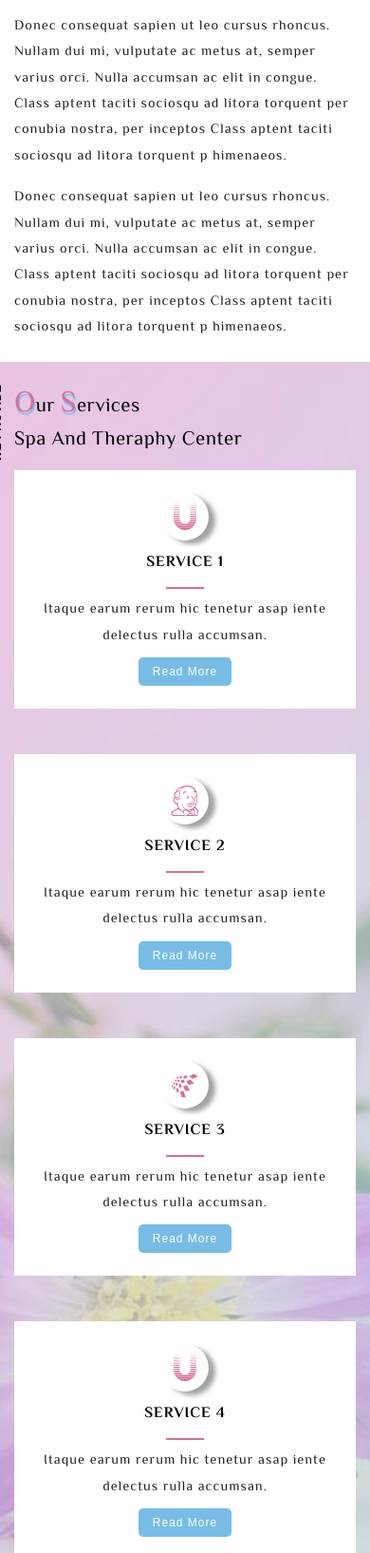
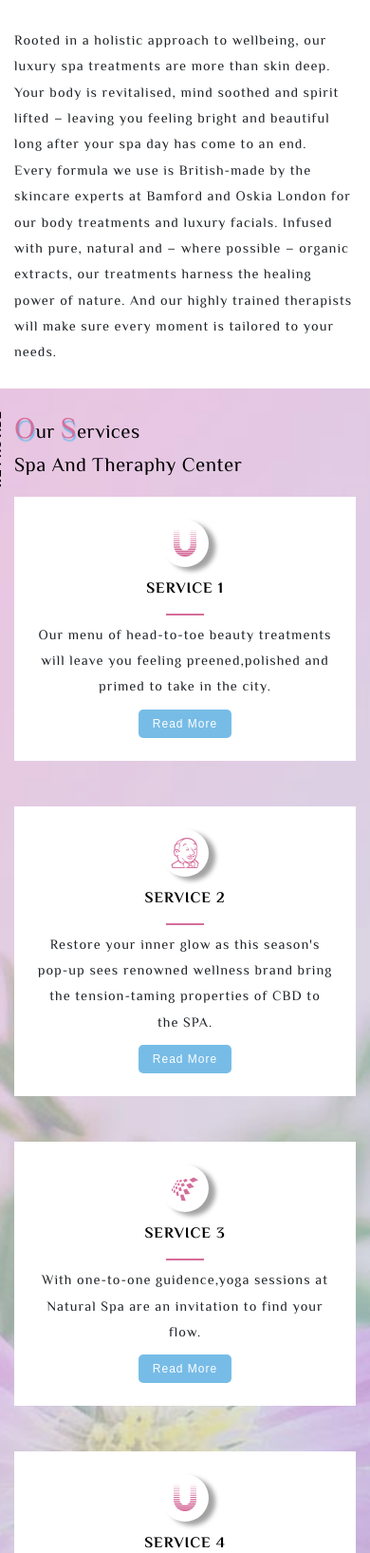
Before and after one commit to Veenaragoti/OIBSIP_Task1, a plain HTML site: page services.html in a window 390 px wide. Shown: the part 365-2000 px from the top of the page at 95% size. Drawn offline with Linux system fonts and the light colour scheme; a web font is replaced by a local one.

Commit message:
Update services.html

```diff
--- a/services.html
+++ b/services.html
@@ -39,10 +39,7 @@ SmartPhone Compatible web template, free WebDesigns for Nokia, Samsung, LG, Sony
                             NS
                         </a>
                     </h1>
-                    <button class="navbar-toggler" type="button" data-toggle="collapse" data-target="#navbarSupportedContent" aria-controls="navbarSupportedContent"
-                        aria-expanded="false" aria-label="Toggle navigation">
-                        <span class="navbar-toggler-icon"></span>
-                    </button>
+
                     <div class="collapse navbar-collapse" id="navbarSupportedContent">
                         <ul class="navbar-nav ml-lg-auto text-center align-items-center">
                             <li class="nav-item mr-lg-3 mt-lg-0 mt-3">
@@ -69,22 +66,7 @@ SmartPhone Compatible web template, free WebDesigns for Nokia, Samsung, LG, Sony
                             <li class="nav-item mr-lg-3 mt-lg-0 mt-3">
                                 <a class="nav-link" href="contact.html">contact</a>
                             </li>
-                            <li class="nav-item  position-relative">
-                                <a href="#menu" id="toggle">
-                                    <span></span>
-                                </a>
-                                <div id="menu">
-                                    <ul>
 
-                                        <li class="nav-item">
-                                            <a href="typo.html" class="nav-link text-dark">Typography</a>
-                                        </li>
-                                        <li class="nav-item">
-                                            <a href="error.html" class="nav-link text-dark">404</a>
-                                        </li>
-                                    </ul>
-                                </div>
-                            </li>
                         </ul>
                     </div>
                 </div>
@@ -117,12 +99,14 @@ SmartPhone Compatible web template, free WebDesigns for Nokia, Samsung, LG, Sony
 
                     </div>
                     <div class="col-lg-7 mt-lg-0 mt-3 px-lg-5">
-                        <p>Donec consequat sapien ut leo cursus rhoncus. Nullam dui mi, vulputate ac metus at, semper varius
-                            orci. Nulla accumsan ac elit in congue. Class aptent taciti sociosqu ad litora torquent per conubia
-                            nostra, per inceptos Class aptent taciti sociosqu ad litora torquent p himenaeos.</p>
-                        <p class="mt-3">Donec consequat sapien ut leo cursus rhoncus. Nullam dui mi, vulputate ac metus at, semper varius
-                            orci. Nulla accumsan ac elit in congue. Class aptent taciti sociosqu ad litora torquent per conubia
-                            nostra, per inceptos Class aptent taciti sociosqu ad litora torquent p himenaeos.</p>
+                        <p class="mt-3">Rooted in a holistic approach to wellbeing, our luxury spa
+                            treatments are more than skin deep. Your body is revitalised, mind soothed
+                            and spirit lifted – leaving you feeling bright and beautiful long after your
+                            spa day has come to an end.</p><p>Every formula we use is British-made by the skincare
+                            experts at Bamford and Oskia London for our body treatments and luxury facials.
+                            Infused with pure, natural and – where possible – organic extracts, our treatments
+                            harness the healing power of nature. And our highly trained therapists will make sure
+                            every moment is tailored to your needs.</p>
                     </div>
                 </div>
             </div>
@@ -146,7 +130,8 @@ SmartPhone Compatible web template, free WebDesigns for Nokia, Samsung, LG, Sony
                             <h4>Service 1
                             </h4>
                             <span></span>
-                            <p>Itaque earum rerum hic tenetur asap iente delectus rulla accumsan.</p>
+                            <p>Our menu of head-to-toe beauty treatments
+                                will leave you feeling preened,polished and primed to take in the city.</p>
                             <a href="services.html" class="service-btn">read more</a>
                         </div>
                     </div>
@@ -156,7 +141,8 @@ SmartPhone Compatible web template, free WebDesigns for Nokia, Samsung, LG, Sony
                             <h4>Service 2
                             </h4>
                             <span></span>
-                            <p>Itaque earum rerum hic tenetur asap iente delectus rulla accumsan.</p>
+                            <p>Restore your inner glow as this season's pop-up sees
+                                renowned wellness brand bring the tension-taming properties of CBD to the SPA.</p>
                             <a href="services.html" class="service-btn">read more</a>
                         </div>
                     </div>
@@ -166,7 +152,7 @@ SmartPhone Compatible web template, free WebDesigns for Nokia, Samsung, LG, Sony
                             <h4>Service 3
                             </h4>
                             <span></span>
-                            <p>Itaque earum rerum hic tenetur asap iente delectus rulla accumsan.</p>
+                            <p>With one-to-one guidence,yoga sessions at Natural Spa are an invitation to find your flow.</p>
                             <a href="services.html" class="service-btn">read more</a>
                         </div>
                     </div>
@@ -176,7 +162,8 @@ SmartPhone Compatible web template, free WebDesigns for Nokia, Samsung, LG, Sony
                             <h4>Service 4
                             </h4>
                             <span></span>
-                            <p>Itaque earum rerum hic tenetur asap iente delectus rulla accumsan.</p>
+                            <p>Introducing the UK's most advanced clinical facial,the iS clinicalFire & Ice facial
+                                is a rejuvenating treatment that is renowned for it's clinically proven outstanding results.</p>
                             <a href="services.html" class="service-btn">read more</a>
                         </div>
                     </div>
@@ -197,9 +184,7 @@ SmartPhone Compatible web template, free WebDesigns for Nokia, Samsung, LG, Sony
                                 <span class="title-pos">we provide</span>
                             </h3>
                             <p class="mt-5">
-                                Donec consequat sapien ut leo cursus rhoncus. Nullam dui mi, vulputate ac metus at, semper varius orci. Nulla accumsan ac
-                                elit in congue. Class aptent taciti sociosqu ad litora torquent per conubia nostra, per inceptos
-                                Class aptent taciti sociosqu ad litora torquent p himenaeos.
+                               Radiating,Rejuvenating and replenishing skin care services
                             </p>
                             <img src="images/girl.png" alt="" class="img-fluid" />
                         </div>
@@ -211,10 +196,11 @@ SmartPhone Compatible web template, free WebDesigns for Nokia, Samsung, LG, Sony
                                     <span class="fas fa-angle-right"></span>
                                 </div>
                                 <div class="col-10">
-                                    <h6>sapiente</h6>
+
                                     <h5>Service 1</h5>
                                     <p>
-                                        Itaque earum rerum hic tenetur a sapiente delectusum hic tenetur a sapiente delectus reiciendis maiores.
+                                        Our menu of head-to-toe beauty treatments
+                                will leave you feeling preened,polished and primed to take in the city.
                                     </p>
                                 </div>
                             </div>
@@ -225,10 +211,11 @@ SmartPhone Compatible web template, free WebDesigns for Nokia, Samsung, LG, Sony
                                     <span class="fas fa-angle-right"></span>
                                 </div>
                                 <div class="col-10">
-                                    <h6>sapiente</h6>
+
                                     <h5>Service 2</h5>
                                     <p>
-                                        Itaque earum rerum hic tenetur a sapiente delectusum hic tenetur a sapiente delectus reiciendis maiores.
+                                        Restore your inner glow as this season's pop-up sees
+                                renowned wellness brand bring the tension-taming properties of CBD to the SPA.
                                     </p>
                                 </div>
                             </div>
@@ -239,10 +226,10 @@ SmartPhone Compatible web template, free WebDesigns for Nokia, Samsung, LG, Sony
                                     <span class="fas fa-angle-right"></span>
                                 </div>
                                 <div class="col-10">
-                                    <h6>sapiente</h6>
+
                                     <h5>Service 3</h5>
                                     <p>
-                                        Itaque earum rerum hic tenetur a sapiente delectusum hic tenetur a sapiente delectus reiciendis maiores.
+                                        With one-to-one guidence,yoga sessions at Natural Spa are an invitation to find your flow.
                                     </p>
                                 </div>
                             </div>
@@ -253,10 +240,11 @@ SmartPhone Compatible web template, free WebDesigns for Nokia, Samsung, LG, Sony
                                     <span class="fas fa-angle-right"></span>
                                 </div>
                                 <div class="col-10">
-                                    <h6>sapiente</h6>
+
                                     <h5>Service 4</h5>
                                     <p>
-                                        Itaque earum rerum hic tenetur a sapiente delectusum hic tenetur a sapiente delectus reiciendis maiores.
+                                        Introducing the UK's most advanced clinical facial,the iS clinicalFire & Ice facial
+                                is a rejuvenating treatment that is renowned for it's clinically proven outstanding results.
                                     </p>
                                 </div>
                             </div>
@@ -267,10 +255,11 @@ SmartPhone Compatible web template, free WebDesigns for Nokia, Samsung, LG, Sony
                                     <span class="fas fa-angle-right"></span>
                                 </div>
                                 <div class="col-10">
-                                    <h6>sapiente</h6>
+
                                     <h5>Service 5</h5>
                                     <p>
-                                        Itaque earum rerum hic tenetur a sapiente delectusum hic tenetur a sapiente delectus reiciendis maiores.
+                                        De-Tanning at the Natural spa is
+                                         effective yet gentle on your skin. Facial bleaching is the best way to de-tan quickly while adding brightness to your skin.
                                     </p>
                                 </div>
                             </div>
```
